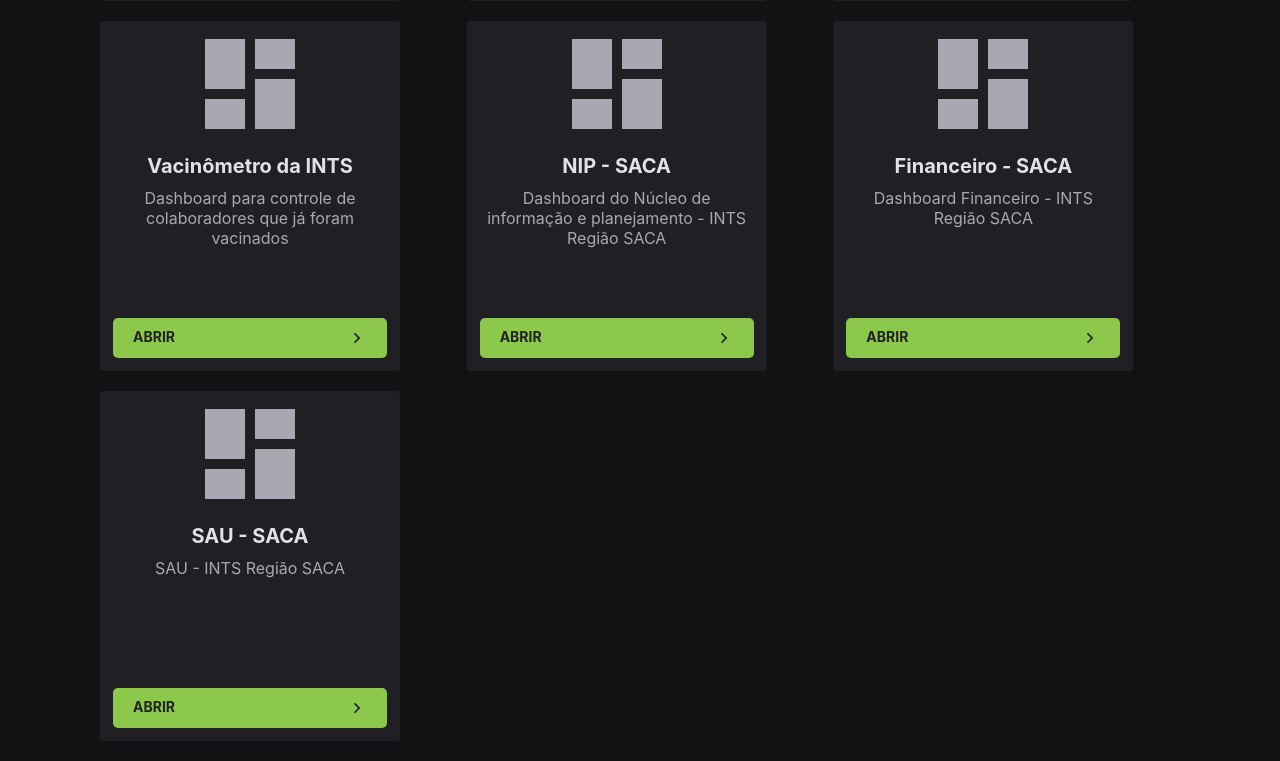
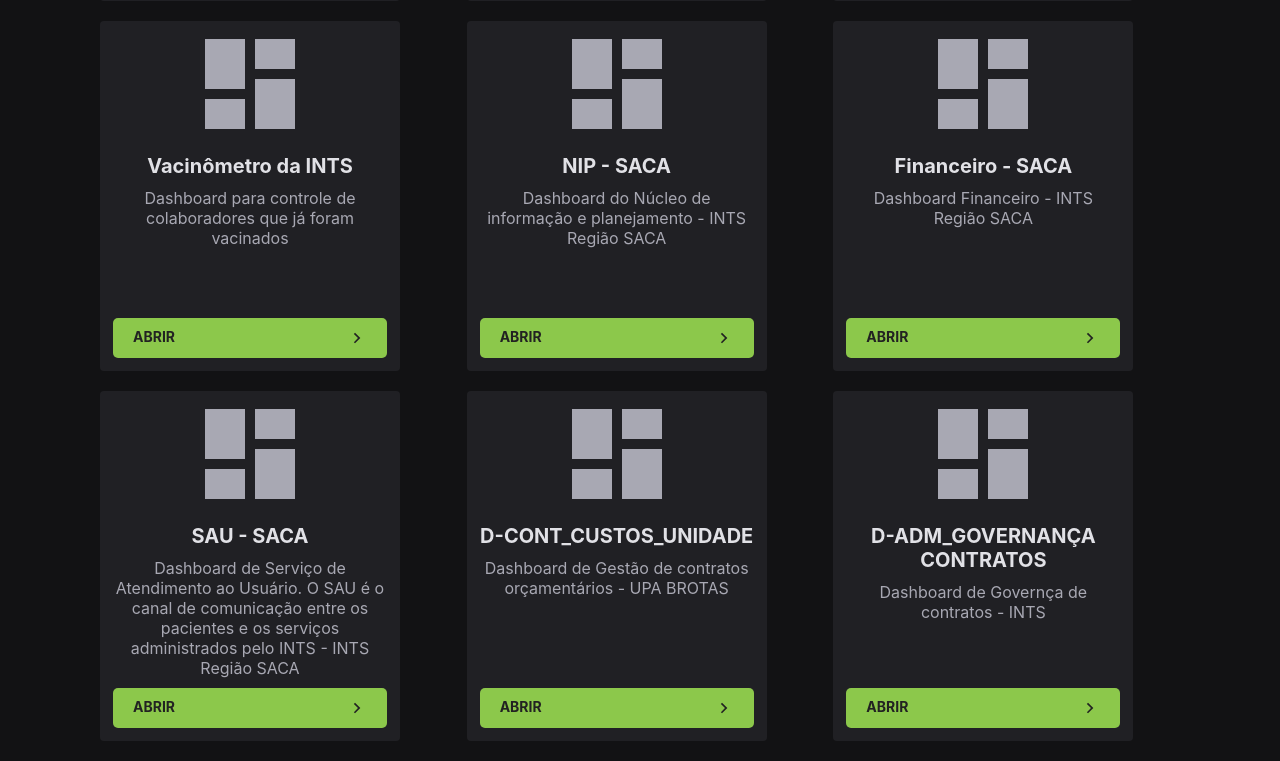
Before and after one commit to lucaslsneves/portal, a React (Create React App) app: page / in a window 1280 px wide. Shown: the part 443-1204 px from the top of the page. Built offline with nearby package versions, Linux system fonts and the light colour scheme.

Commit message:
add new cards

```diff
--- a/src/App.js
+++ b/src/App.js
@@ -56,7 +56,18 @@ function App() {
              <Card
             url="https://app.powerbi.com/view?r=eyJrIjoiY2U0MDA2NjctN2M1Yy00Zjg1LTlmN2ItYTdiOGVjNTllZjdiIiwidCI6IjMwYWExY2UxLTI1NjYtNDA3NS1iN2JlLTNmMjYzZDg5NzkwNSJ9&pageName=ReportSection4bf54491f47972c7581b"
             title="SAU - SACA"
-            description="SAU - INTS Região SACA"
+            description="Dashboard de Serviço de Atendimento ao Usuário.
+            O SAU é o canal de comunicação entre os pacientes e os serviços administrados pelo INTS - INTS Região SACA"
+          />
+            <Card
+            url="https://app.powerbi.com/groups/2a893268-27c7-4c20-8719-9651255b402b/reports/0859cccd-3c5d-4e35-b5d8-f1dc698188c6/ReportSection"
+            title="D-CONT_CUSTOS_UNIDADE"
+            description="Dashboard de Gestão de contratos orçamentários - UPA BROTAS"
+          />
+            <Card
+            url="https://app.powerbi.com/groups/ccca8928-7804-4481-bc8d-1b9aba6f4eb4/reports/cd9d42fc-c06f-4b3b-8ea5-3967272bbb9c/ReportSectione114d89fcfdc9056a9fc"
+            title=" D-ADM_GOVERNANÇA CONTRATOS"
+            description="Dashboard de Governça de contratos - INTS"
           />
 
 
--- a/src/components/CardSection/index.js
+++ b/src/components/CardSection/index.js
@@ -6,6 +6,13 @@ const CardSection = styled.div`
   grid-gap: 20px;
 
   padding-bottom: 20px;
+
+  @media(max-width: 750px) {
+    display: flex;
+    width: 100%;
+    align-items: center;
+    flex-direction: column;
+  }
 `;
 
 export default CardSection;
--- a/src/components/Header/index.js
+++ b/src/components/Header/index.js
@@ -1,8 +1,6 @@
 import React from 'react';
-import {shade} from 'polished';
 import logo from '../../assets/logo.svg'
  import { Container } from './styles';
- import Switch from "react-switch";
 function Header({setState,theme}) {
   return <Container>
     <div>
--- a/src/components/Header/styles.js
+++ b/src/components/Header/styles.js
@@ -18,4 +18,20 @@ export const Container = styled.header`
     font-weight: 400;
     color:#e1e1e6;
   }
+  @media(max-width: 750px) {
+    justify-content: center;
+    img {
+      border: 0;
+      margin-bottom:10px;
+    }
+    div {
+    display: flex;
+    align-items: center;
+    flex-direction: column;
+  }
+    display: flex;
+    width: 100%;
+    align-items: center;
+
+  }
 `;
```
Also changed, not shown: 1 other file (tests, documents, lock files or other folders).
